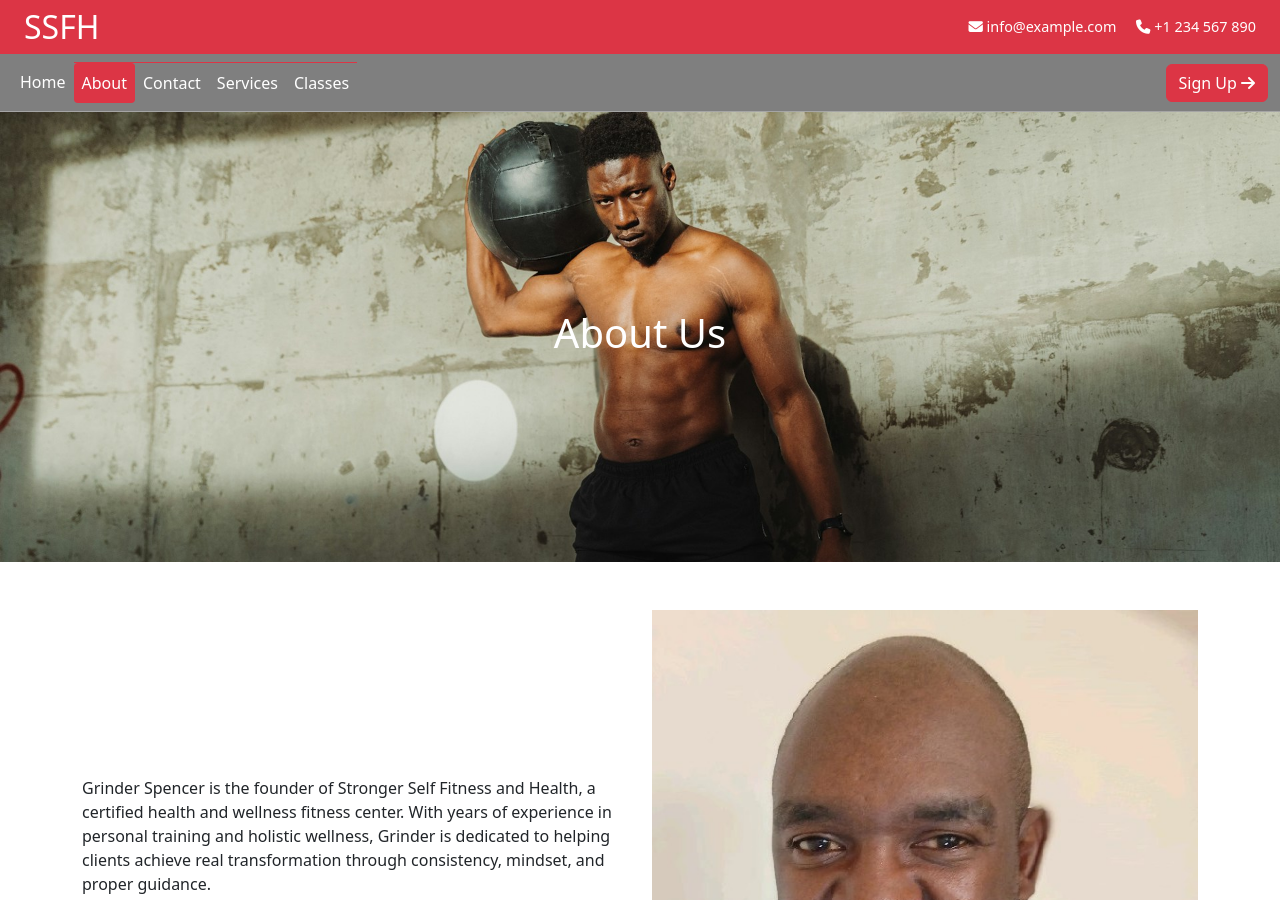
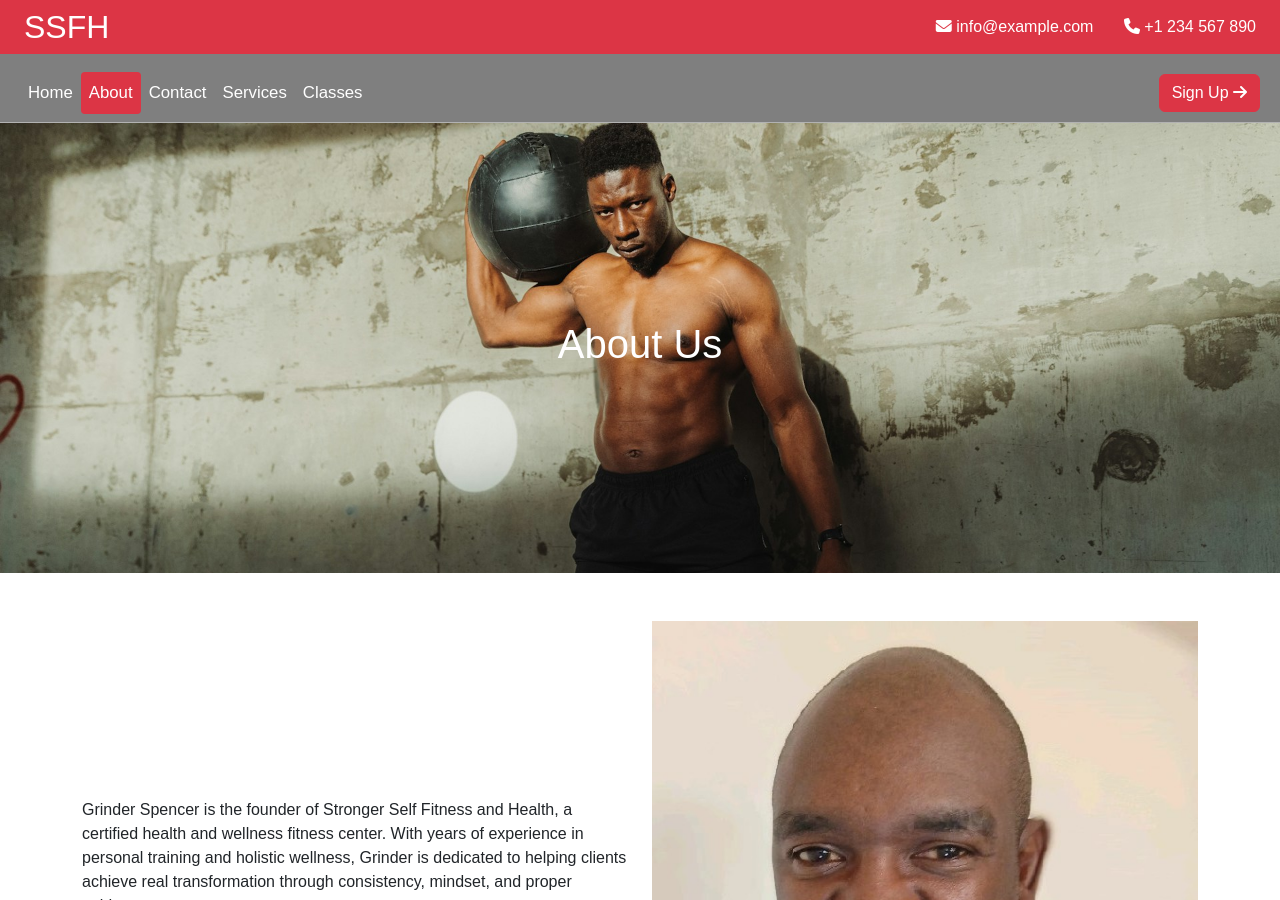
Before and after one commit to digitalsparkhq/grinderspencer-site, a Jekyll site: the page built from about.md, in a window 1280 px wide and 900 px high. Built offline with Jekyll 4.4.1, drawn with Linux system fonts in a browser that asks for light colours.

Commit message:
Update style.css

```diff
--- a/assets/css/style.css
+++ b/assets/css/style.css
@@ -1,55 +1,127 @@
-/* Top header */
+body {
+  font-family: Arial, sans-serif;
+  margin: 0;
+  padding: 0;
+}
+
+/* Top Header */
 .top-header {
   background: #dc3545; /* red background */
   color: white;
-  font-size: 0.9rem;
+  font-size: 1rem;
 }
 .top-header a {
   color: white;
+  text-decoration: none;
+  margin-left: 10px;
 }
 .top-header a:hover {
-  color: #ffc107; /* gold hover */
+  color: #ffc107;
 }
 
 /* Navbar */
 .navbar {
-  background: rgba(0, 0, 0, 0.5); /* transparent with dark overlay */
-  border-bottom: 1px solid rgba(255, 255, 255, 0.3);
-  transition: background 0.3s, border-color 0.3s;
+  background: rgba(0,0,0,0.5) !important;
+  backdrop-filter: blur(4px);
+  border-bottom: 1px solid rgba(255,255,255,0.4);
+  transition: background 0.3s;
 }
-
+.navbar.scrolled {
+  background: white !important;
+  border-bottom: 1px solid #ccc;
+}
+.navbar .container-fluid {
+  padding-left: 20px;
+  padding-right: 20px;
+}
 .navbar .nav-link {
   color: white !important;
+  font-size: 1.05rem;
+  padding: 8px 14px;
   transition: color 0.3s, background 0.3s;
 }
-
-.navbar .nav-link:hover {
-  color: #dc3545 !important; /* red hover */
+.navbar .nav-link.active {
+  background: #dc3545;
+  color: white !important;
+  border-radius: 4px;
 }
-
-/* Active menu item */
-.navbar .nav-link.active {
-  background-color: #dc3545;
-  border-radius: 4px;
-  color: #fff !important;
-}
-
-/* Sticky navbar (on scroll) */
-.navbar.scrolled {
-  background: white !important;
-  border-bottom: 1px solid #ddd;
-}
-
 .navbar.scrolled .nav-link {
   color: black !important;
 }
-
-.navbar.scrolled .nav-link.active {
-  background-color: #dc3545;
-  color: #fff !important;
+.navbar .nav-link:hover {
+  color: #dc3545 !important;
+}
+.navbar-brand {
+  display: flex;
+  flex-direction: column;
+  align-items: flex-start;
 }
 
-/* Mobile dropdown separator */
-.navbar-nav .nav-item + .nav-item {
-  border-top: 1px solid #dc3545;
+/* Mobile */
+.navbar-toggler {
+  margin-left: 0;
+  margin-right: auto;
 }
+.navbar-collapse {
+  padding-top: 10px;
+}
+@media (max-width: 991px) {
+  .navbar-nav .nav-item + .nav-item {
+    border-top: 1px solid #dc3545;
+  }
+}
+
+/* Hero Section */
+.hero {
+  position: relative;
+  text-align: center;
+  display: flex;
+  align-items: center;
+  justify-content: center;
+}
+
+/* Footer */
+.footer {
+  background: #000;
+  color: white;
+}
+.footer .red-underline {
+  border-bottom: 2px solid red;
+  display: inline-block;
+}
+.footer a {
+  color: white;
+  transition: color 0.3s;
+}
+.footer a:hover {
+  color: red;
+}
+.footer .social-icons a {
+  margin-right: 10px;
+}
+
+/* Counters */
+.counter {
+  font-size: 2rem;
+  font-weight: bold;
+}
+
+/* Gym images hover zoom */
+.hover-zoom {
+  transition: transform 0.3s ease;
+}
+.hover-zoom:hover {
+  transform: scale(1.05);
+}
+
+/* Mobile Footer */
+@media (max-width: 768px) {
+  .footer .container {
+    flex-direction: column;
+    text-align: center;
+  }
+  .footer .footer-contact,
+  .footer .footer-hours {
+    margin-bottom: 20px;
+  }
+}
```
